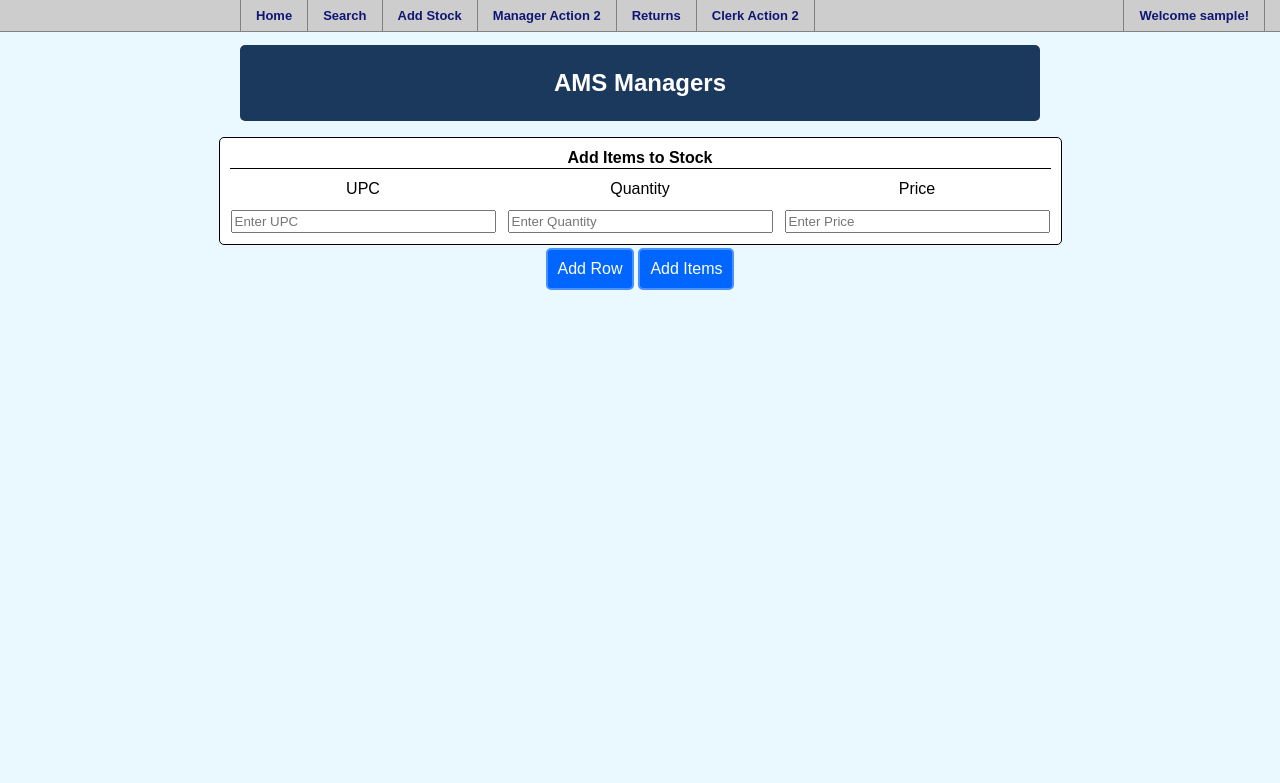
After one commit to laurenf720/304p3, a PHP site: page /manAddQuantityPage.php in a window 1280 px wide. The commit adds this page. Shown: the top 783 px of the page. Run offline with PHP 8.4, Linux system fonts and the light colour scheme; a user stored in the database is signed in.

Commit message:
Added page for adding stock.
Also added styling changes.

```diff
--- a/AMS.css
+++ b/AMS.css
@@ -138,6 +138,8 @@ h2 {
 	padding:15px;
 }
 
+
+
 th.purchaseheader {
 	border-bottom:1px solid black;
 }
@@ -145,6 +147,19 @@ th.purchaseheader {
 td.purchasedata{
 	border-right:1px solid black;
 	border-bottom:1px solid black;
+}
+table.addItem{
+	border-spacing: 10px;
+	border: 1px solid;
+	border-radius:5px;
+}
+
+th.addItemHeader{
+	text-align:center;
+	border-bottom:1px solid black;
+}
+td.addItemData{
+	text-align:center;
 }
 
 input[type=submit] {
@@ -162,6 +177,22 @@ input[type=submit]:hover {
 	border:2px solid #0066FF;
 }
 
+
+input[type=button] {
+	background-color:#0066FF;
+	color:#fff;
+	border:2px solid #4891FE;
+	padding:10px;
+	font-size:16px;
+	cursor:pointer;
+	border-radius:5px;
+}
+
+input[type=button]:hover {
+	background-color:#4891FE;
+	border:2px solid #0066FF;
+}
+
 input[type="text"], input[type="password"] {
 	height:23px;
 }
--- /dev/null
+++ b/manAddQuantityPage.php
@@ -0,0 +1,72 @@
+<html>
+<head>
+	<title>AMS Store</title>
+	<link href="AMS.css" rel="stylesheet" type="text/css">
+	</head>
+	<body>
+	<?php include 'custRegister.php';?>
+	<?php include 'navbar.php';?>
+	<?php
+			// to prevent unauthorized access
+			if ($_SESSION['type'] != 'manager'){
+					header("location: index.php");
+			}
+		?>
+		<div id="wrap">
+			<h1 style="text-align:center">AMS Managers</h1>
+			<p></p>
+		</div>
+		<div align="center">
+
+		<div align="center">
+			<form id="addQuantityForm" name="addQuantityForm" method="post" action="<?php echo htmlspecialchars($_SERVER["PHP_SELF"]);?>">
+				<table id="addItemQuantity" class="addItem" style="background-color:white">
+					<thead>
+						<tr>
+							<th class="addItemHeader" colspan=3>Add Items to Stock</th>
+						</tr>
+					</thead>
+			        <tr>
+			       		<td class="addItemData">UPC</td>
+						<td class="addItemData">Quantity</td>
+						<td class="addItemData">Price</td>
+			       	</tr>
+			       	<tr>
+			       		<td><input id="UPC" type="text" size=30 name="UPC" placeholder="Enter UPC"></td>
+						<td><input id="Quantity" type="text" size=30 name="Quantity" placeholder="Enter Quantity"></td>
+						<td><input id="Price" type="text" size=30 name="Price" placeholder="Enter Price"></td>
+			       	</tr>
+
+
+			    </table>
+				<table>
+				<tr>
+					<td colspan=2 style="text-align:right"><input type="button" value="Add Row" onClick="addRow('addItemQuantity')"/>
+					<td><input type="submit" border=0 name="submit" value="Add Items"/>
+				</tr>
+				</table>
+    			<span class="error"><?php echo $error; ?></span>
+			</form>
+		</div>
+
+	</body>
+
+	<script>
+		function addRow(addItemQuantity) {
+			var table = document.getElementById(addItemQuantity);
+			var rowCount = table.rows.length;
+			if(rowCount < 7) {
+				var row = table.insertRow(rowCount);
+				var colCount = table.rows[2].cells.length;
+				for(var i=0; i<colCount; i++) {
+					var newcell = row.insertCell(i);
+					newcell.innerHTML = table.rows[2].cells[i].innerHTML;
+				}
+			}
+			else{
+				 alert("There is a maximum of five rows permitted per transaction");
+
+			}
+		}
+	</script>
+</html>
--- a/navbar.php
+++ b/navbar.php
@@ -13,7 +13,7 @@
 						echo "<li><a href=\"../304p3/index.php\">Home</a></li>";
 						echo "<li><a href=\"../304p3/search.php\">Search</a></li>";
 						if ($_SESSION['type'] == 'manager'){
-							echo "<li><a id=\"button\">Manager Action 1</a></li>";
+							echo "<li><a id=\"button\" href=\"../304p3/manAddQuantityPage.php\">Add Stock</a></li>";
 							echo "<li><a id=\"button\">Manager Action 2</a></li>";
 						}
 						if ($_SESSION['type'] == 'clerk' or $_SESSION['type'] == 'manager'){
```
